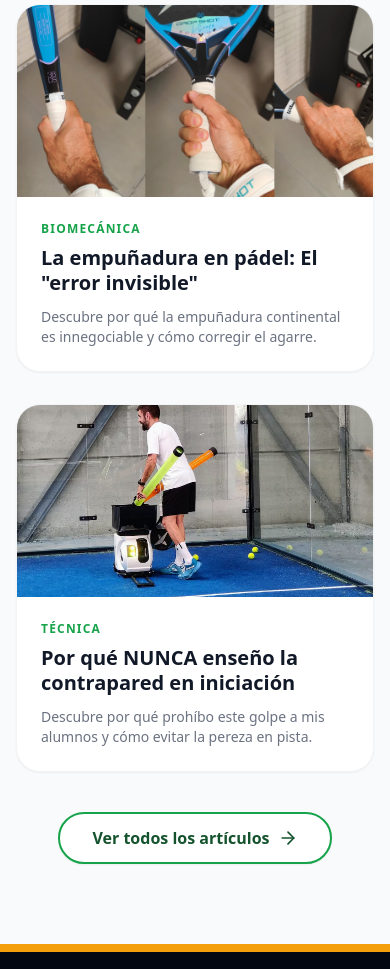
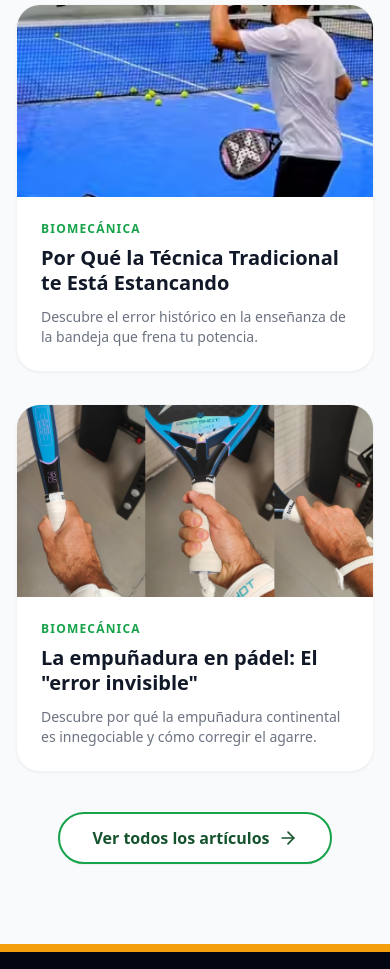
Before and after one commit to manucarri/manucarri.github.io, a plain HTML site: page index.html in a window 390 px wide. Shown: the part 7656-8625 px from the top of the page. Drawn offline with nearby package versions, Linux system fonts and the light colour scheme.

Commit message:
Update index.html

```diff
--- a/index.html
+++ b/index.html
@@ -82,8 +82,8 @@
             </nav>
 
             <div class="flex items-center gap-4">
-                <a href="index-en.html" class="hidden md:flex items-center gap-1 text-gray-500 hover:text-padel-600 font-bold transition-colors border-r border-gray-200 pr-4" title="Switch to English">
-                    <span class="text-xl">🇬🇧</span> EN
+                <a href="index-en.html" class="hidden md:flex items-center gap-2 text-gray-500 hover:text-padel-600 font-bold transition-colors border-r border-gray-200 pr-4">
+                    <span class="text-xl">🇬🇧</span> English Version
                 </a>
 
                 <a href="https://wa.me/34622041911" target="_blank" class="hidden sm:flex bg-green-500 text-white px-6 py-2.5 rounded-full font-bold hover:bg-green-600 transition-colors shadow-md items-center gap-2">
@@ -347,6 +347,18 @@
                 </div>
 
                 <div class="grid lg:grid-cols-2 gap-8">
+                    <!-- Artículo Destacado 1 (Técnica Tradicional) -->
+                    <a href="tecnica-tradicional-padel-estancamiento.html" class="bg-white rounded-3xl shadow-sm border border-gray-100 overflow-hidden hover:shadow-lg transition-all group flex flex-col sm:flex-row">
+                        <div class="w-full sm:w-2/5 h-48 sm:h-auto overflow-hidden">
+                            <img src="profesor-padel-valencia.avif" alt="Manu Carrilero enseñando preparación del remate" class="w-full h-full object-cover group-hover:scale-105 transition-transform duration-500">
+                        </div>
+                        <div class="p-6 md:p-8 w-full sm:w-3/5 flex flex-col justify-center">
+                            <span class="text-padel-600 text-xs font-bold uppercase tracking-widest mb-2 block">Biomecánica</span>
+                            <h3 class="text-xl font-bold text-gray-900 mb-3 group-hover:text-padel-600 transition-colors leading-tight">Por Qué la Técnica Tradicional te Está Estancando</h3>
+                            <p class="text-gray-500 text-sm">Descubre el error histórico en la enseñanza de la bandeja que frena tu potencia.</p>
+                        </div>
+                    </a>
+
                     <a href="empunadura-continental-padel-errores.html" class="bg-white rounded-3xl shadow-sm border border-gray-100 overflow-hidden hover:shadow-lg transition-all group flex flex-col sm:flex-row">
                         <div class="w-full sm:w-2/5 h-48 sm:h-auto overflow-hidden">
                             <img src="monitor-padel-valencia.avif" alt="Manu Carrilero corrigiendo la empuñadura" class="w-full h-full object-cover group-hover:scale-105 transition-transform duration-500">
@@ -355,17 +367,6 @@
                             <span class="text-padel-600 text-xs font-bold uppercase tracking-widest mb-2 block">Biomecánica</span>
                             <h3 class="text-xl font-bold text-gray-900 mb-3 group-hover:text-padel-600 transition-colors leading-tight">La empuñadura en pádel: El "error invisible"</h3>
                             <p class="text-gray-500 text-sm">Descubre por qué la empuñadura continental es innegociable y cómo corregir el agarre.</p>
-                        </div>
-                    </a>
-
-                    <a href="por-que-no-ensenar-contrapared-padel.html" class="bg-white rounded-3xl shadow-sm border border-gray-100 overflow-hidden hover:shadow-lg transition-all group flex flex-col sm:flex-row">
-                        <div class="w-full sm:w-2/5 h-48 sm:h-auto overflow-hidden">
-                            <img src="aprender-padel-valencia.avif" alt="Contrapared pádel" class="w-full h-full object-cover group-hover:scale-105 transition-transform duration-500">
-                        </div>
-                        <div class="p-6 md:p-8 w-full sm:w-3/5 flex flex-col justify-center">
-                            <span class="text-padel-600 text-xs font-bold uppercase tracking-widest mb-2 block">Técnica</span>
-                            <h3 class="text-xl font-bold text-gray-900 mb-3 group-hover:text-padel-600 transition-colors leading-tight">Por qué NUNCA enseño la contrapared en iniciación</h3>
-                            <p class="text-gray-500 text-sm">Descubre por qué prohíbo este golpe a mis alumnos y cómo evitar la pereza en pista.</p>
                         </div>
                     </a>
                 </div>
```
